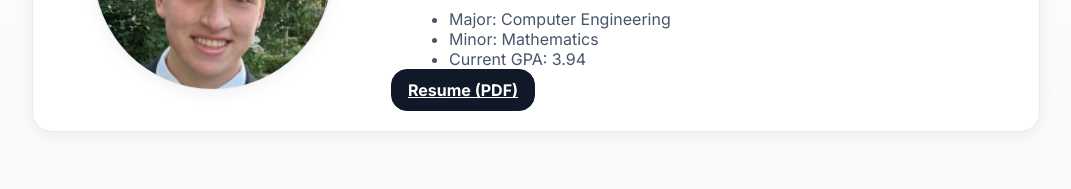
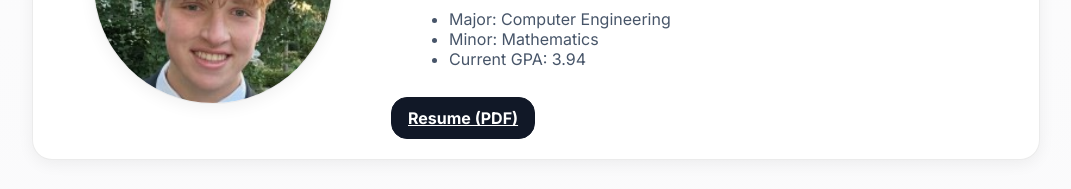
Before and after one commit to 0xJMurphy/0xJMurphy.github.io, a plain HTML site: page index.html in a window 1280 px wide. Shown: the part 1187-1376 px from the top of the page, without its empty margins (104-1175 px from the left). Drawn offline with Linux system fonts and the light colour scheme.

Commit message:
Update styles.css

```diff
--- a/styles.css
+++ b/styles.css
@@ -281,11 +281,12 @@ body {
   transform: translateY(0);
   transition: opacity 600ms cubic-bezier(.2,.65,.3,1), transform 600ms cubic-bezier(.2,.65,.3,1);
 }
-/* Pages-safe: content shows even if JS fails */
-.fade-in-up { opacity: 1; transform: none; }
-.js .fade-in-up { opacity: 0; transform: translateY(14px); will-change: transform, opacity; }
-.js .fade-in-up.appear {
-  opacity: 1;
-  transform: translateY(0);
-  transition: opacity 600ms cubic-bezier(.2,.65,.3,1), transform 600ms cubic-bezier(.2,.65,.3,1);
+.resume-cta {
+  margin-top: 28px;
 }
+
+/* --- Better readability for theme icon in dark mode --- */
+:root.dark .toggle .icon {
+  color: #fff;
+  filter: drop-shadow(0 0 4px rgba(255,255,255,0.25));
+}
```
